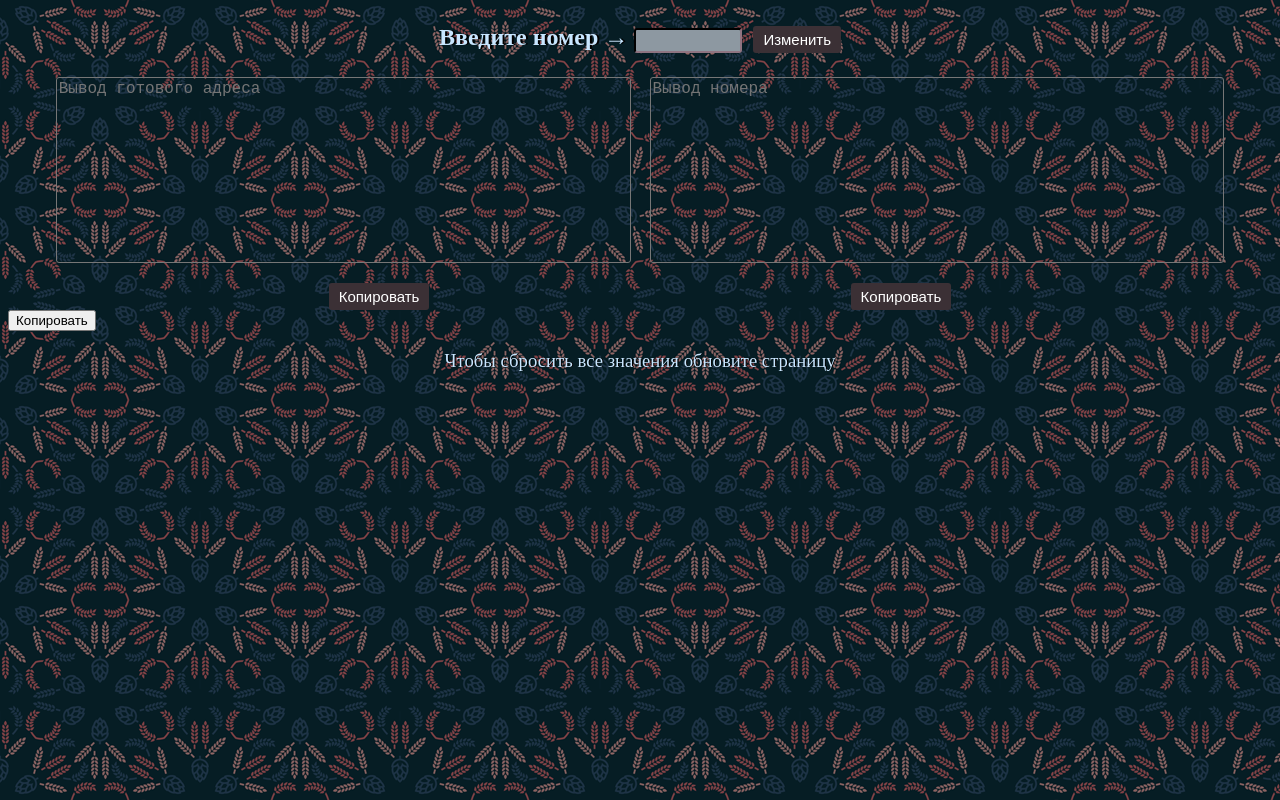
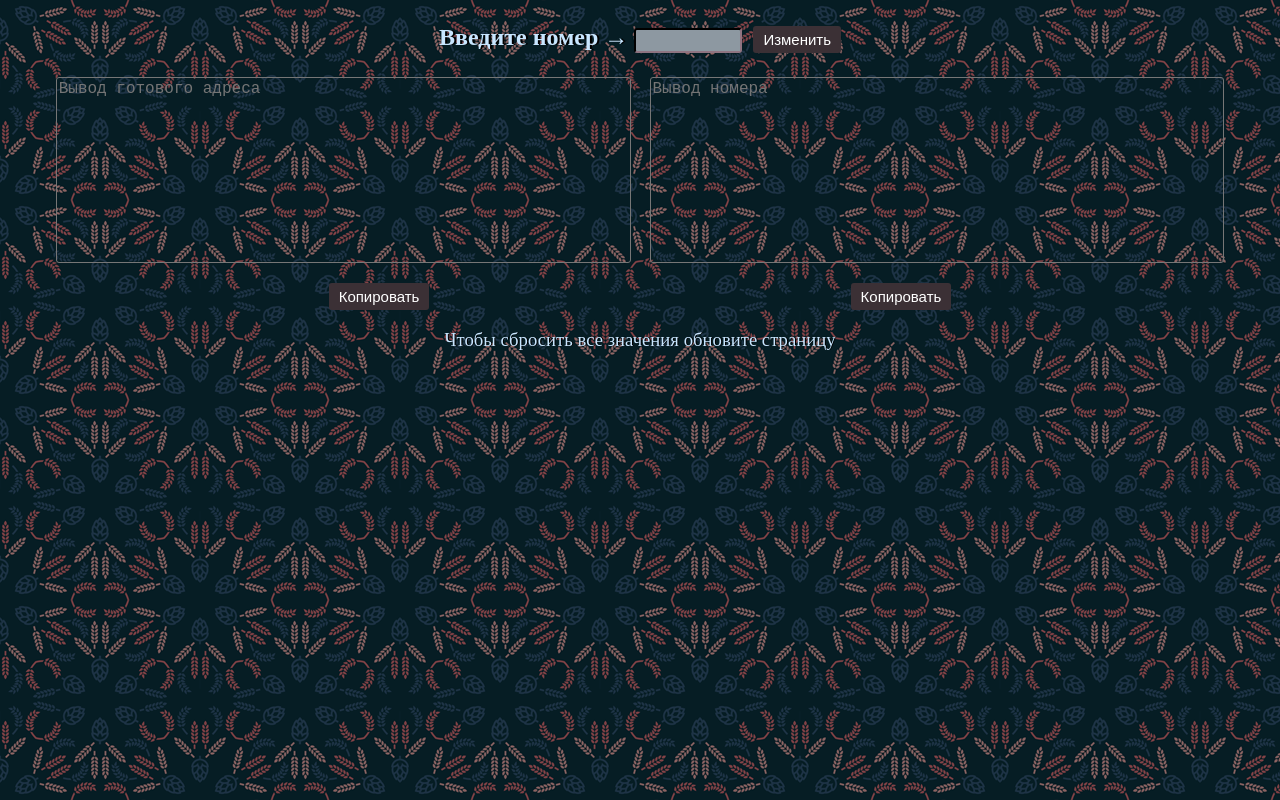
Before and after one commit to wtffox/wtffox.github.io, a plain HTML site: page index.html in a window 1280 px wide. Drawn offline with Linux system fonts and the light colour scheme.

Commit message:
delete knopka

```diff
--- a/app.js
+++ b/app.js
@@ -70,10 +70,3 @@ function copyToo() {
   document.execCommand("copy");
   //alert("Copied the text: " + copyText.value);
 }
-
-function mass(obj) {
-  var mass = outputElementK.value;
-  var newMass = mass.replace(/,/g, ";");
-   outputElementK.value = newMass;
-  //console.log(value);
-}
--- a/index.html
+++ b/index.html
@@ -26,7 +26,7 @@
 
   <button onclick="copyToo()" id="but2">Копировать</button>
 </div>
-<button onclick="mass()" id="knopka">Копировать</button>
+
 <h3 align = "center">Чтобы сбросить все значения обновите страницу</h3>
 
   <script src="app.js"></script>
```
